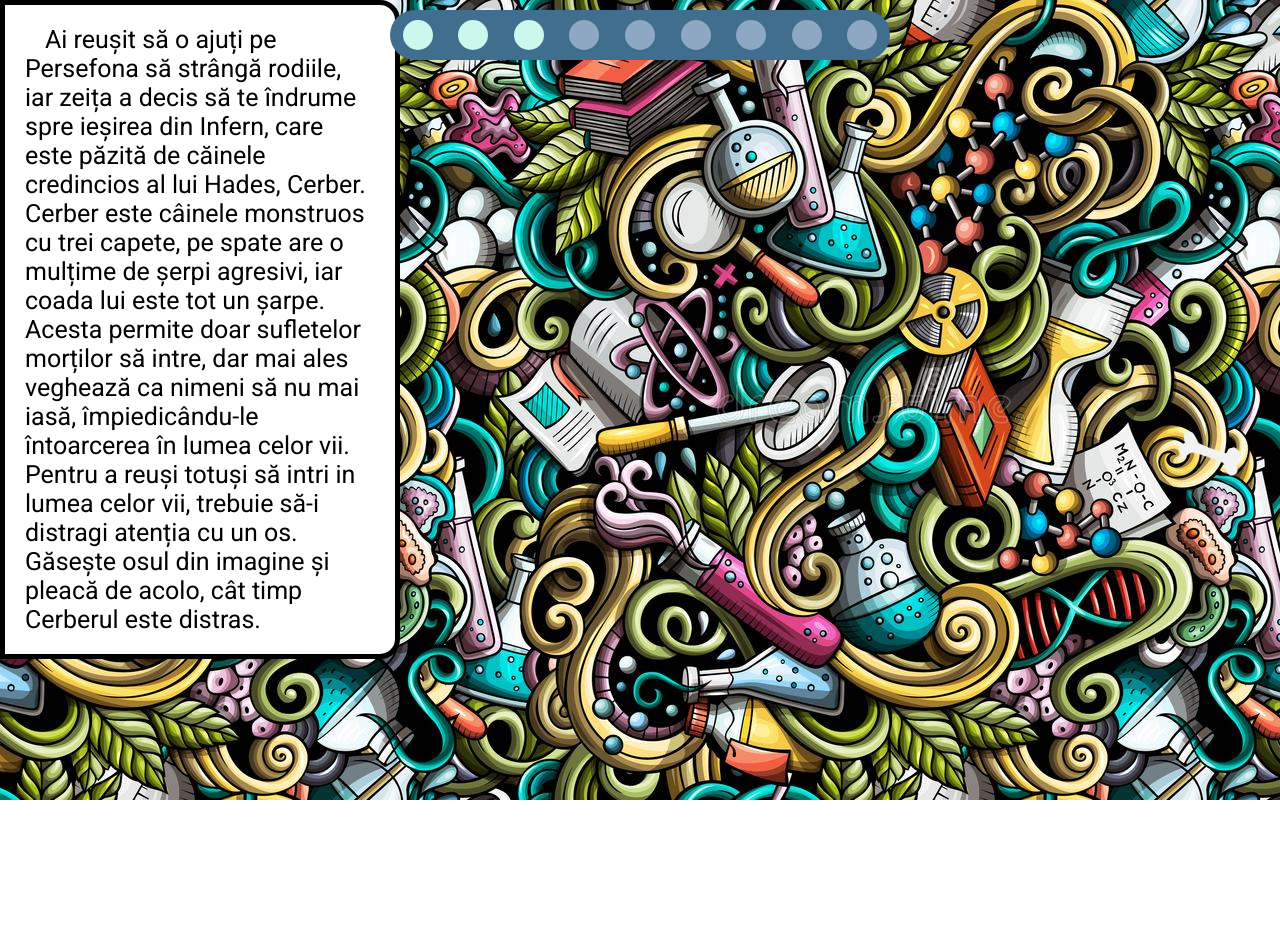
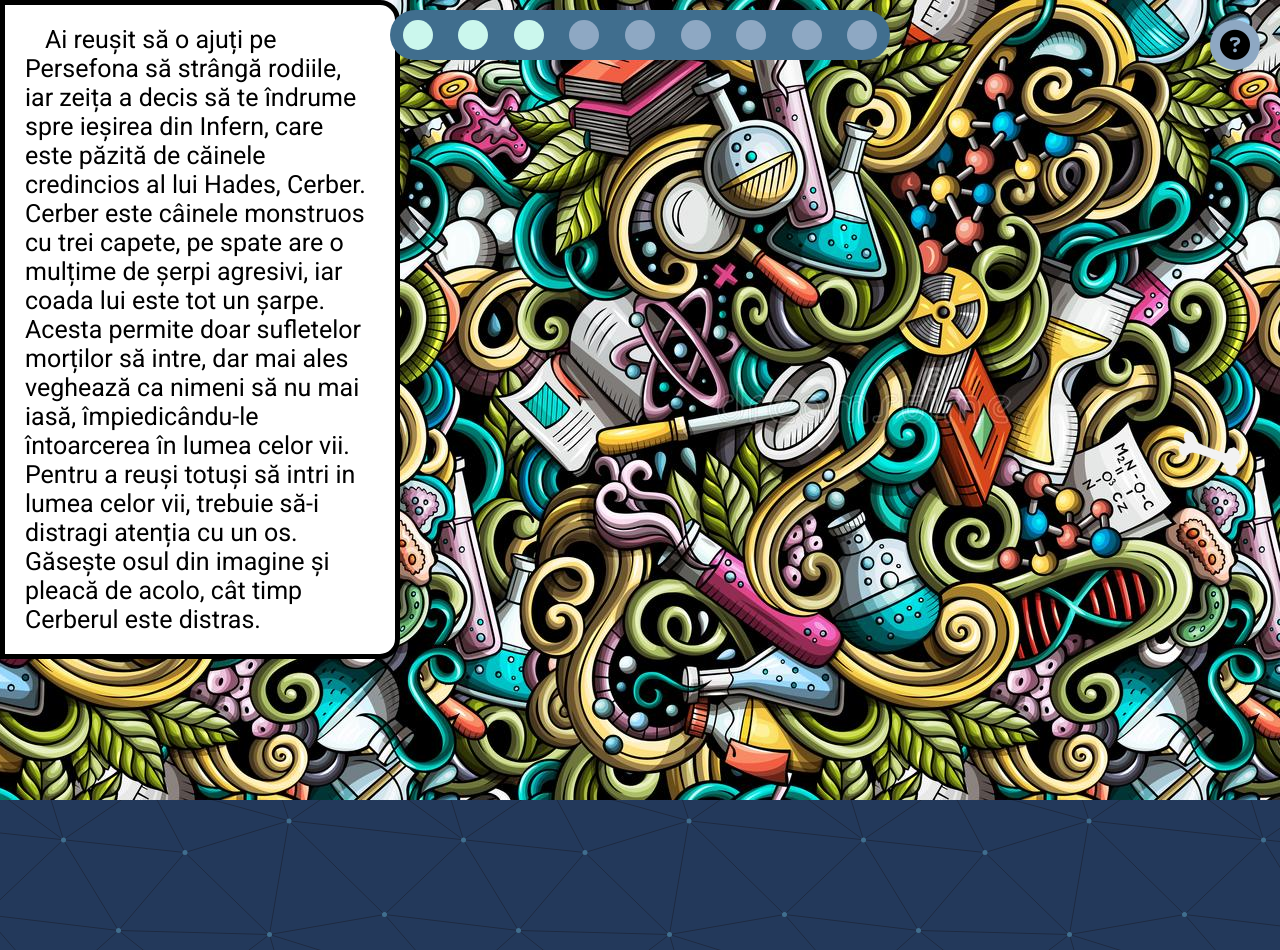
Before and after one commit to DragutuMatei/scavanger_hunt, a React (Create React App) app: page /cerber in a window 1280 px wide. Before the commit the page ends 800 px from the top, so only its background shows below. Built offline with nearby package versions, Linux system fonts and the light colour scheme.

Commit message:
help button

```diff
--- a/public/index.html
+++ b/public/index.html
@@ -13,6 +13,9 @@
     crossorigin="anonymous"></script>
   <script data-ad-client="ca-pub-7626427506234907" async
     src="https://pagead2.googlesyndication.com/pagead/js/adsbygoogle.js"></script>
+
+
+    <script src="https://kit.fontawesome.com/2647a8e79d.js" crossorigin="anonymous"></script>
   <!--
       manifest.json provides metadata used when your web app is installed on a
       user's mobile device or desktop. See https://developers.google.com/web/fundamentals/web-app-manifest/
--- a/src/assets/index.scss
+++ b/src/assets/index.scss
@@ -95,4 +95,42 @@
     background: $light-cyan;
   }
 }
+
+.help {
+  position: absolute;
+  z-index: 9999;
+  top: 0;
+  right: 0;
+
+  .icon {
+    margin: 20px;
+    position: absolute;
+    z-index: 9999;
+    top: 0;
+    right: 0;
+    width: 50px;
+    height: 50px;
+    display: flex;
+    justify-content: center;
+    align-items: center;
+    cursor: pointer;
+    font-size: 30px;
+    border-radius: 50%;
+    background: $cadet-grey;
+  }
+
+  .text {
+    overflow: hidden;
+    z-index: 9999;
+    background: $cadet-grey;
+    min-height: 100vh;
+
+    p {
+      font-family: $font;
+      margin-top: 80px;
+      color: white;
+    }
+  }
+}
+
 //amira e o prajitoare
--- /dev/null
+++ b/src/components/Help.jsx
@@ -0,0 +1,33 @@
+import React, { useState } from "react";
+
+function Help({ text }) {
+  const [width, setWidth] = useState(0);
+  const cl = () => {
+    if (width == 0) {
+      setWidth("400px");
+    } else {
+      setWidth(0);
+    }
+  };
+
+  return (
+    <div className="help">
+      <div
+        className="icon"
+        onClick={() => {
+          cl();
+        }}
+      >
+        <i className="fas fa-question-circle"></i>
+      </div>
+      <div
+        className="text"
+        style={{ width: width, padding: width != 0 ? "20px" : 0 }}
+      >
+        <p>{text}</p>
+      </div>
+    </div>
+  );
+}
+
+export default Help;
--- a/src/pages/Cerber.jsx
+++ b/src/pages/Cerber.jsx
@@ -1,4 +1,5 @@
 import React from "react";
+import Help from "../components/Help";
 import Levels from "../components/Levels";
 
 function Cerber() {
@@ -12,15 +13,19 @@
   return (
     <div className="cerber">
       <Levels level={3} />
-
+      <Help
+        text={
+          "Lorem ipsum dolor sit amet consectetur adipisicing elit. Vel possimus qui, unde aperiam sunt facilis veniam quasi reiciendis deserunt voluptatum quae iste quia ad eveniet corrupti blanditiis excepturi exercitationem maiores?"
+        }
+      />
       <div className="txtBox">
         <p>
-          Ai reușit să o ajuți pe Persefona să strângă rodiile, iar zeița a decis să
-          te îndrume spre ieșirea din Infern, care este păzită de căinele
-          credincios al lui Hades, Cerber. Cerber este câinele monstruos cu trei
-          capete, pe spate are o mulțime de șerpi agresivi, iar coada lui este
-          tot un șarpe. Acesta permite doar sufletelor morților să intre, dar
-          mai ales veghează ca nimeni să nu mai iasă, împiedicându-le
+          Ai reușit să o ajuți pe Persefona să strângă rodiile, iar zeița a
+          decis să te îndrume spre ieșirea din Infern, care este păzită de
+          căinele credincios al lui Hades, Cerber. Cerber este câinele monstruos
+          cu trei capete, pe spate are o mulțime de șerpi agresivi, iar coada
+          lui este tot un șarpe. Acesta permite doar sufletelor morților să
+          intre, dar mai ales veghează ca nimeni să nu mai iasă, împiedicându-le
           întoarcerea în lumea celor vii. Pentru a reuși totuși să intri in
           lumea celor vii, trebuie să-i distragi atenția cu un os. Găsește osul
           din imagine și pleacă de acolo, cât timp Cerberul este distras.
--- a/src/pages/Hefaistos.jsx
+++ b/src/pages/Hefaistos.jsx
@@ -1,4 +1,5 @@
 import React, { useState } from "react";
+import Help from "../components/Help";
 import Levels from "../components/Levels";
 
 let test = [];
@@ -47,6 +48,11 @@
   return (
     <div className="hefaistos">
       <Levels level={7} />
+      <Help
+        text={
+          "Lorem ipsum dolor sit amet consectetur adipisicing elit. Vel possimus qui, unde aperiam sunt facilis veniam quasi reiciendis deserunt voluptatum quae iste quia ad eveniet corrupti blanditiis excepturi exercitationem maiores?"
+        }
+      />
       <div className="txtBox">
         <p>
           Odată ajuns în Creta, te afli in Knossos, la palatul regelui Minos,
--- a/src/pages/Hermes.jsx
+++ b/src/pages/Hermes.jsx
@@ -1,4 +1,5 @@
 import React from "react";
+import Help from "../components/Help";
 import Levels from "../components/Levels";
 
 let blackjackGame = {
@@ -149,6 +150,9 @@
   return (
     <div className="hermes">
       <Levels level={9} />
+      <Help  text={
+          "Lorem ipsum dolor sit amet consectetur adipisicing elit. Vel possimus qui, unde aperiam sunt facilis veniam quasi reiciendis deserunt voluptatum quae iste quia ad eveniet corrupti blanditiis excepturi exercitationem maiores?"
+        }/>
       <div className="txtBox">
         <p>
           Felicitări! Ai ajuns în împărăția Cerurilor, tot ce te mai desparte de
--- a/src/pages/Poseidon.jsx
+++ b/src/pages/Poseidon.jsx
@@ -1,4 +1,5 @@
 import React, { useEffect, useState } from "react";
+import Help from "../components/Help";
 import Levels from "../components/Levels";
 import Timer from "../components/Timer";
 let secsundeFrt;
@@ -234,6 +235,9 @@
   return (
     <div className="poseidon">
       <Levels level={6} />
+      <Help text={
+          "Lorem ipsum dolor sit amet consectetur adipisicing elit. Vel possimus qui, unde aperiam sunt facilis veniam quasi reiciendis deserunt voluptatum quae iste quia ad eveniet corrupti blanditiis excepturi exercitationem maiores?"
+        } />
       <div className="txtBox">
         <p>
           Odata plecat din templul Atenei, misiunea ta continuă spre insula
--- a/src/pages/Styx.jsx
+++ b/src/pages/Styx.jsx
@@ -1,4 +1,5 @@
 import React, { useEffect, useState } from "react";
+import Help from "../components/Help";
 import Levels from "../components/Levels";
 
 function Styx() {
@@ -78,6 +79,10 @@
   return (
     <div className="styx">
       <Levels level={4} />
+      <Help
+       text={
+        "Lorem ipsum dolor sit amet consectetur adipisicing elit. Vel possimus qui, unde aperiam sunt facilis veniam quasi reiciendis deserunt voluptatum quae iste quia ad eveniet corrupti blanditiis excepturi exercitationem maiores?"
+      }/>
       <div className="txtBox">
         <p>
           Ești la un pas de a intra în lumea celor vii, singurul obstacol ce te
--- a/src/pages/Tartar.jsx
+++ b/src/pages/Tartar.jsx
@@ -1,4 +1,5 @@
 import React, { useEffect, useState } from "react";
+import Help from "../components/Help";
 import Levels from "../components/Levels";
 import Timer from "../components/Timer";
 
@@ -37,10 +38,14 @@
       setTest(false);
     }
   }, [gata]);
-
   return (
     <div className="tartar" onMouseMove={event}>
       <Levels level={1} />
+      <Help
+        text={
+          "Lorem ipsum dolor sit amet consectetur adipisicing elit. Vel possimus qui, unde aperiam sunt facilis veniam quasi reiciendis deserunt voluptatum quae iste quia ad eveniet corrupti blanditiis excepturi exercitationem maiores?"
+        }
+      />
       <div className="timerContainer">
         {!fail ? (
           <Timer
@@ -72,9 +77,7 @@
         >
           Start Nivel
         </div>
-        {!fail && (
-          <h1>Ai inceput jocul! </h1>
-        )}
+        {!fail && <h1>Ai inceput jocul! </h1>}
       </div>
       <svg
         width="1188"
--- a/src/pages/Underworld.jsx
+++ b/src/pages/Underworld.jsx
@@ -1,4 +1,5 @@
 import React, { useEffect, useRef, useState } from "react";
+import Help from "../components/Help";
 import Levels from "../components/Levels";
 import Timer from "../components/Timer";
 
@@ -85,7 +86,9 @@
   return (
     <div className="underworld">
       <Levels level={2} />
-
+<Help  text={
+          "Lorem ipsum dolor sit amet consectetur adipisicing elit. Vel possimus qui, unde aperiam sunt facilis veniam quasi reiciendis deserunt voluptatum quae iste quia ad eveniet corrupti blanditiis excepturi exercitationem maiores?"
+        } />
       <div className="timerContainer">
         {
           <Timer
```
Also changed, not shown: src/pages/Icarus.jsx (+15 -9 lines), src/pages/Meduza.jsx (+8 -4 lines).
